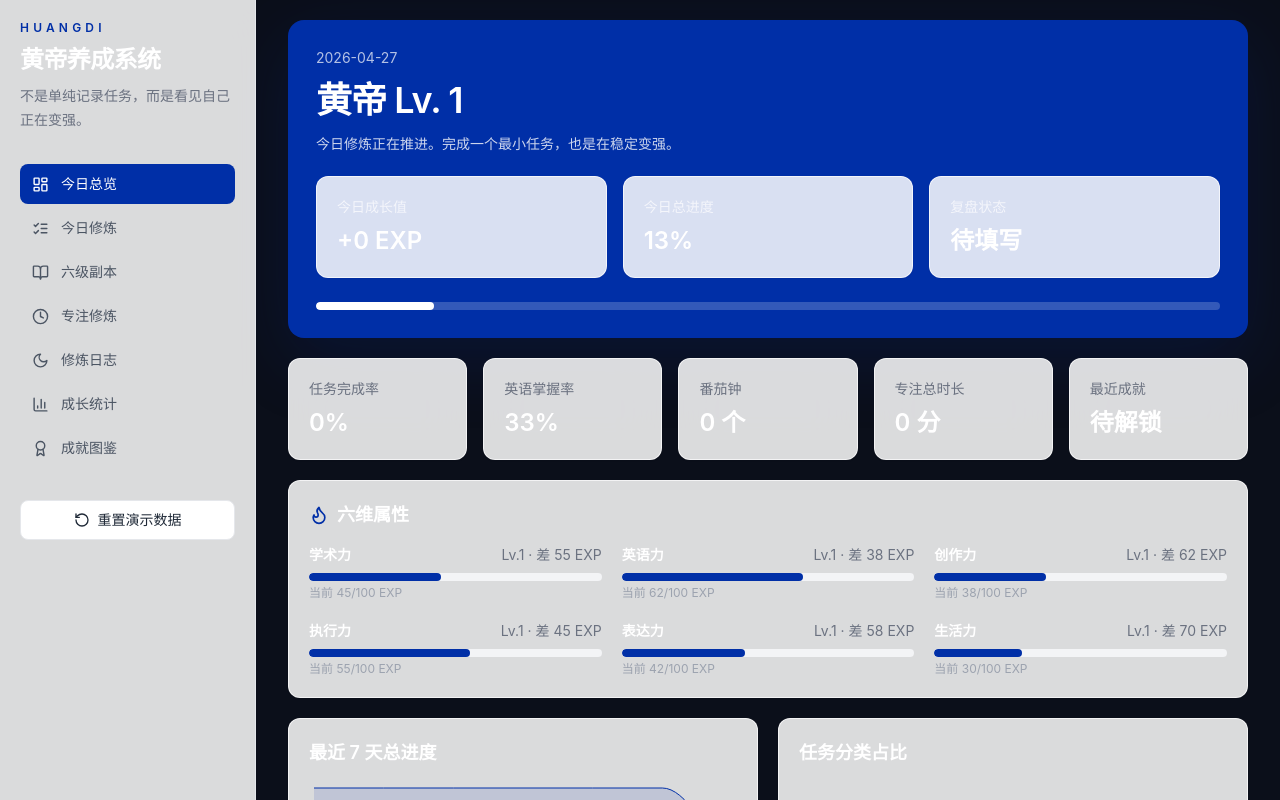
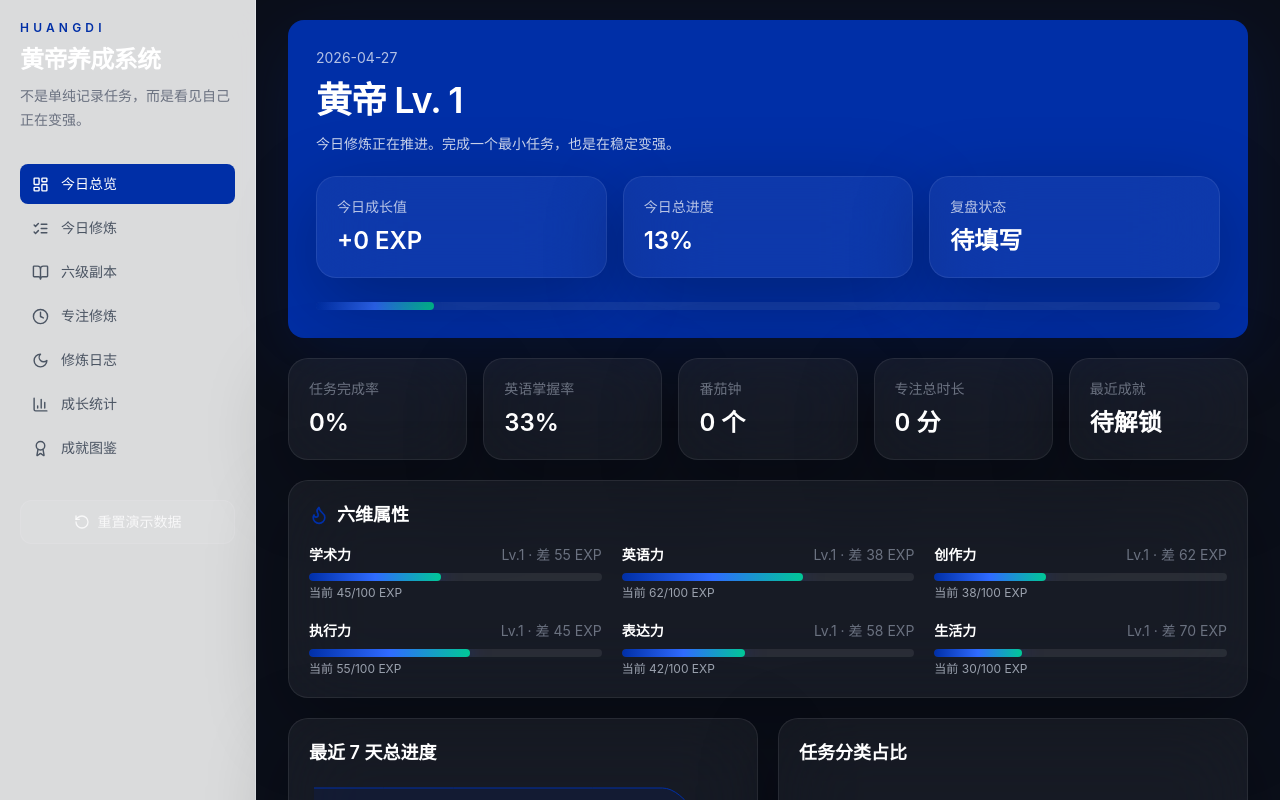
Before and after one commit to f1onah/huangdi-system, a Next.js app: page / in a window 1280 px wide. Shown: the top 800 px of the page. Built offline with nearby package versions, Linux system fonts and the light colour scheme.

Commit message:
Restyle base UI components for dark glass dashboard

```diff
--- a/components/ui.tsx
+++ b/components/ui.tsx
@@ -3,7 +3,12 @@ import { cn } from "@/lib/utils";
 
 export function Card({ children, className }: { children: ReactNode; className?: string }) {
   return (
-    <section className={cn("rounded-xl border border-white/70 bg-white/85 shadow-sm backdrop-blur-xl", className)}>
+    <section
+      className={cn(
+        "rounded-glass border border-white/[0.08] bg-white/[0.05] shadow-[0_24px_80px_rgba(0,0,0,0.28)] backdrop-blur-2xl transition-all duration-300 hover:-translate-y-1 hover:border-klein/45 hover:shadow-glow",
+        className,
+      )}
+    >
       {children}
     </section>
   );
@@ -16,16 +21,16 @@ export function Button({
   ...props
 }: ButtonHTMLAttributes<HTMLButtonElement> & { variant?: "primary" | "secondary" | "ghost" | "danger" }) {
   const variants = {
-    primary: "bg-klein text-white hover:bg-[#002783]",
-    secondary: "border border-gray-200 bg-white text-gray-800 hover:border-klein/40 hover:text-klein",
-    ghost: "text-gray-600 hover:bg-gray-100",
-    danger: "border border-red-100 bg-red-50 text-red-700 hover:bg-red-100",
+    primary: "border border-klein/70 bg-klein text-white shadow-[0_0_24px_rgba(0,47,167,0.42)] hover:border-white/20 hover:bg-[#0642d8] hover:shadow-[0_0_34px_rgba(0,47,167,0.62)]",
+    secondary: "border border-white/[0.1] bg-white/[0.06] text-white/80 hover:border-klein/50 hover:bg-klein/20 hover:text-white",
+    ghost: "text-white/65 hover:bg-white/[0.06] hover:text-white",
+    danger: "border border-[#FF4D4F]/25 bg-[#FF4D4F]/10 text-[#FF8A8B] hover:bg-[#FF4D4F]/18 hover:text-white",
   };
 
   return (
     <button
       className={cn(
-        "inline-flex h-10 items-center justify-center gap-2 rounded-lg px-4 text-sm font-medium transition disabled:opacity-50",
+        "inline-flex h-11 items-center justify-center gap-2 rounded-xl px-4 text-sm font-medium transition-all duration-300 disabled:cursor-not-allowed disabled:opacity-50",
         variants[variant],
         className,
       )}
@@ -37,21 +42,21 @@ export function Button({
 }
 
 export function Input({ className, ...props }: InputHTMLAttributes<HTMLInputElement>) {
-  return <input className={cn("h-10 w-full rounded-lg border border-gray-200 bg-white px-3 text-sm outline-none transition focus:border-klein focus:ring-4 focus:ring-klein/10", className)} {...props} />;
+  return <input className={cn("h-11 w-full rounded-xl border border-white/[0.1] bg-white/[0.06] px-3 text-sm text-white outline-none transition-all duration-300 placeholder:text-white/35 focus:border-klein/70 focus:bg-white/[0.08] focus:ring-4 focus:ring-klein/20", className)} {...props} />;
 }
 
 export function Select({ className, ...props }: SelectHTMLAttributes<HTMLSelectElement>) {
-  return <select className={cn("h-10 w-full rounded-lg border border-gray-200 bg-white px-3 text-sm outline-none transition focus:border-klein focus:ring-4 focus:ring-klein/10", className)} {...props} />;
+  return <select className={cn("h-11 w-full rounded-xl border border-white/[0.1] bg-[#111827] px-3 text-sm text-white outline-none transition-all duration-300 focus:border-klein/70 focus:ring-4 focus:ring-klein/20", className)} {...props} />;
 }
 
 export function Textarea({ className, ...props }: TextareaHTMLAttributes<HTMLTextAreaElement>) {
-  return <textarea className={cn("min-h-24 w-full resize-none rounded-lg border border-gray-200 bg-white px-3 py-3 text-sm leading-6 outline-none transition focus:border-klein focus:ring-4 focus:ring-klein/10", className)} {...props} />;
+  return <textarea className={cn("min-h-28 w-full resize-none rounded-xl border border-white/[0.1] bg-white/[0.06] px-3 py-3 text-sm leading-6 text-white outline-none transition-all duration-300 placeholder:text-white/35 focus:border-klein/70 focus:bg-white/[0.08] focus:ring-4 focus:ring-klein/20", className)} {...props} />;
 }
 
 export function Progress({ value, className }: { value: number; className?: string }) {
   return (
-    <div className={cn("h-2 overflow-hidden rounded-full bg-gray-100", className)}>
-      <div className="h-full rounded-full bg-klein transition-all" style={{ width: `${Math.max(0, Math.min(100, value))}%` }} />
+    <div className={cn("h-2 overflow-hidden rounded-full bg-white/[0.08]", className)}>
+      <div className="h-full rounded-full bg-gradient-to-r from-klein via-[#2F6BFF] to-[#00C896] shadow-[0_0_20px_rgba(0,47,167,0.8)] transition-all duration-500" style={{ width: `${Math.max(0, Math.min(100, value))}%` }} />
     </div>
   );
 }
```
